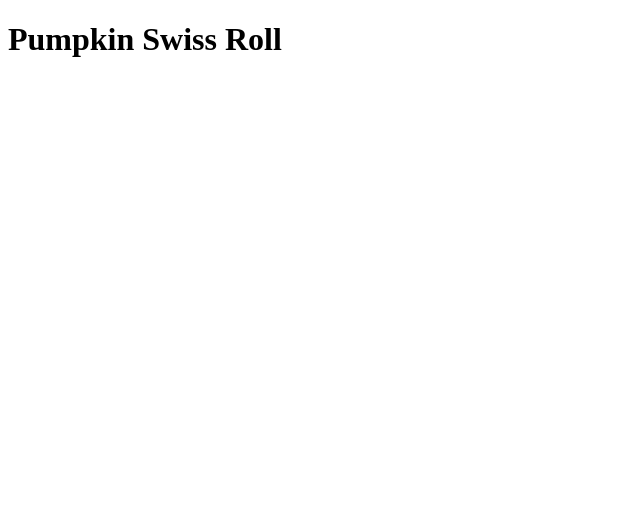
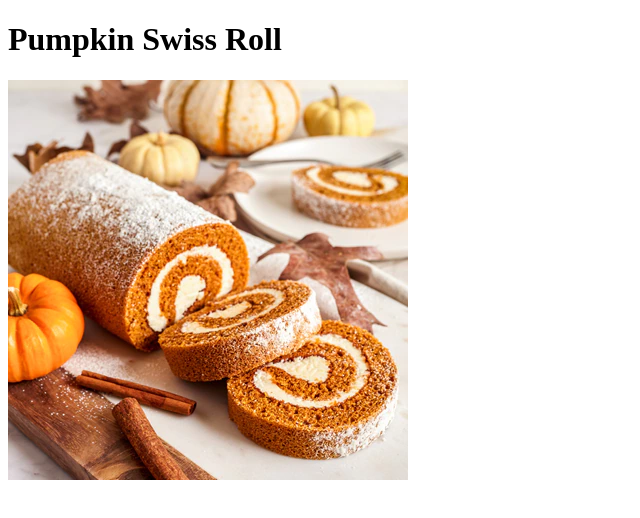
Before and after one commit to LolaW04/odin-recipes, a plain HTML site: page recipes/pumpkinroll.html in a window 1280 px wide. Shown: the whole page, without its empty margins (0-640 px from the left). Drawn offline with Linux system fonts and the light colour scheme.

Commit message:
Add images/pumpkinroll.jpg

```diff
--- a/recipes/pumpkinroll.html
+++ b/recipes/pumpkinroll.html
@@ -9,5 +9,5 @@
 <body>
 <h1>Pumpkin Swiss Roll</h1>
 
-
+<img src="images/pumpkinroll.jpg" alt="pumpkin swiss roll surrounded by fall decor" />
 </body>
```
Also changed, not shown: recipes/images/pumpkinroll.jpg (added).
